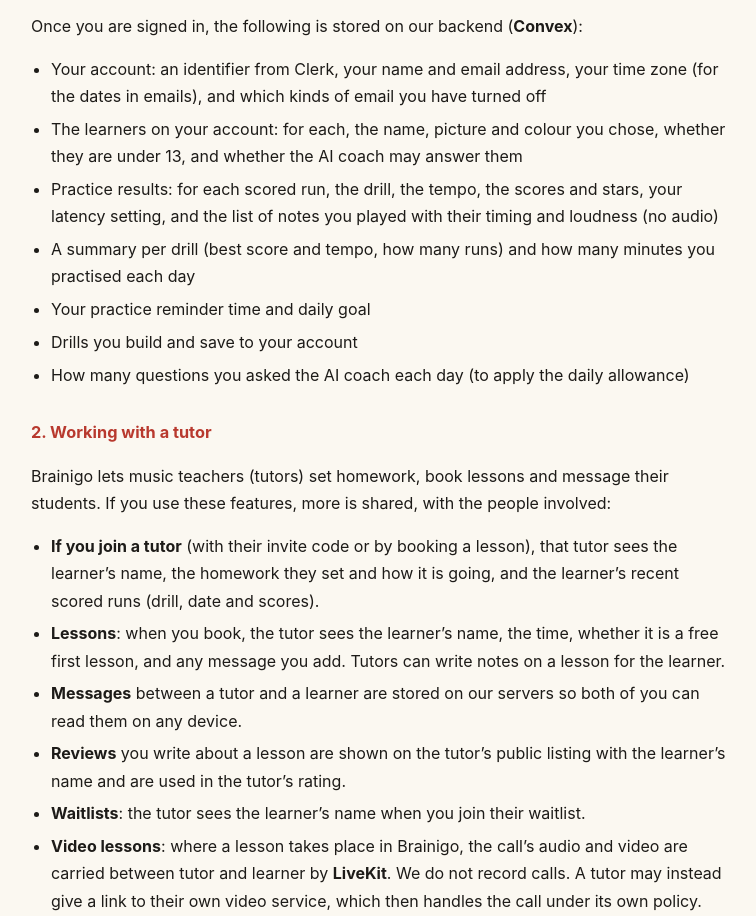
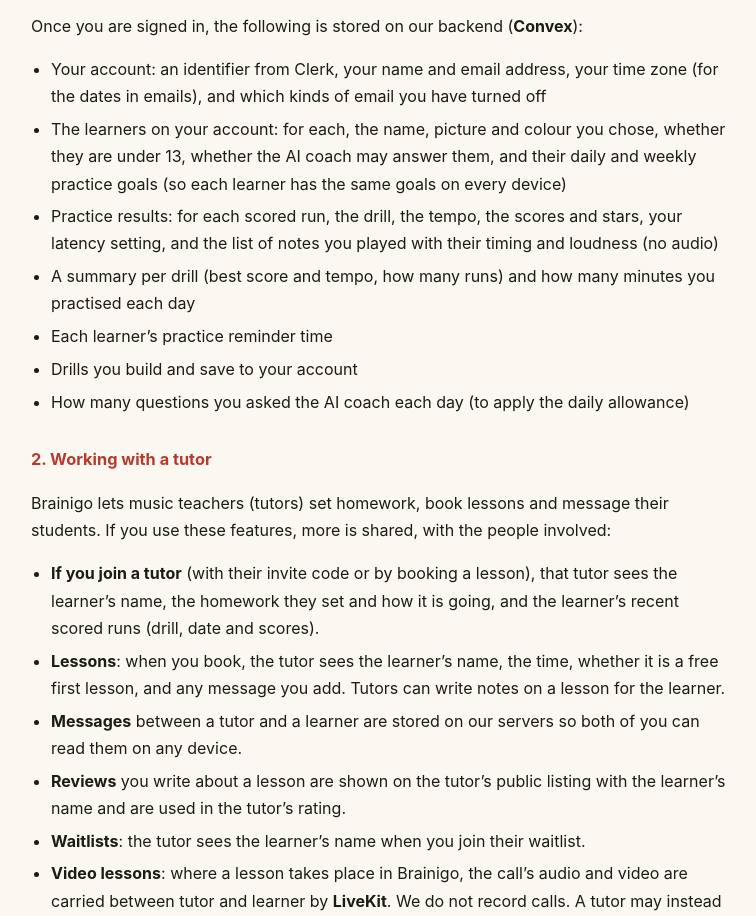
Before and after one commit to danteata/brainigo-legal, a plain HTML site: page index.html in a window 1280 px wide. Shown: the part 2532-3448 px from the top of the page, without its empty margins (261-1017 px from the left). Drawn offline with Linux system fonts and the light colour scheme.

Commit message:
Each learner's daily and weekly goals are kept with their profile, so they are the same on every device

```diff
--- a/index.html
+++ b/index.html
@@ -94,11 +94,12 @@ phone&rsquo;s browser.</p>
 <li>Your account: an identifier from Clerk, your name and email address, your time zone (for the dates in
 emails), and which kinds of email you have turned off</li>
 <li>The learners on your account: for each, the name, picture and colour you chose, whether they are under 13,
-and whether the AI coach may answer them</li>
+whether the AI coach may answer them, and their daily and weekly practice goals (so each learner has the same goals on
+every device)</li>
 <li>Practice results: for each scored run, the drill, the tempo, the scores and stars, your latency setting,
 and the list of notes you played with their timing and loudness (no audio)</li>
 <li>A summary per drill (best score and tempo, how many runs) and how many minutes you practised each day</li>
-<li>Your practice reminder time and daily goal</li>
+<li>Each learner&rsquo;s practice reminder time</li>
 <li>Drills you build and save to your account</li>
 <li>How many questions you asked the AI coach each day (to apply the daily allowance)</li>
 </ul>
```
